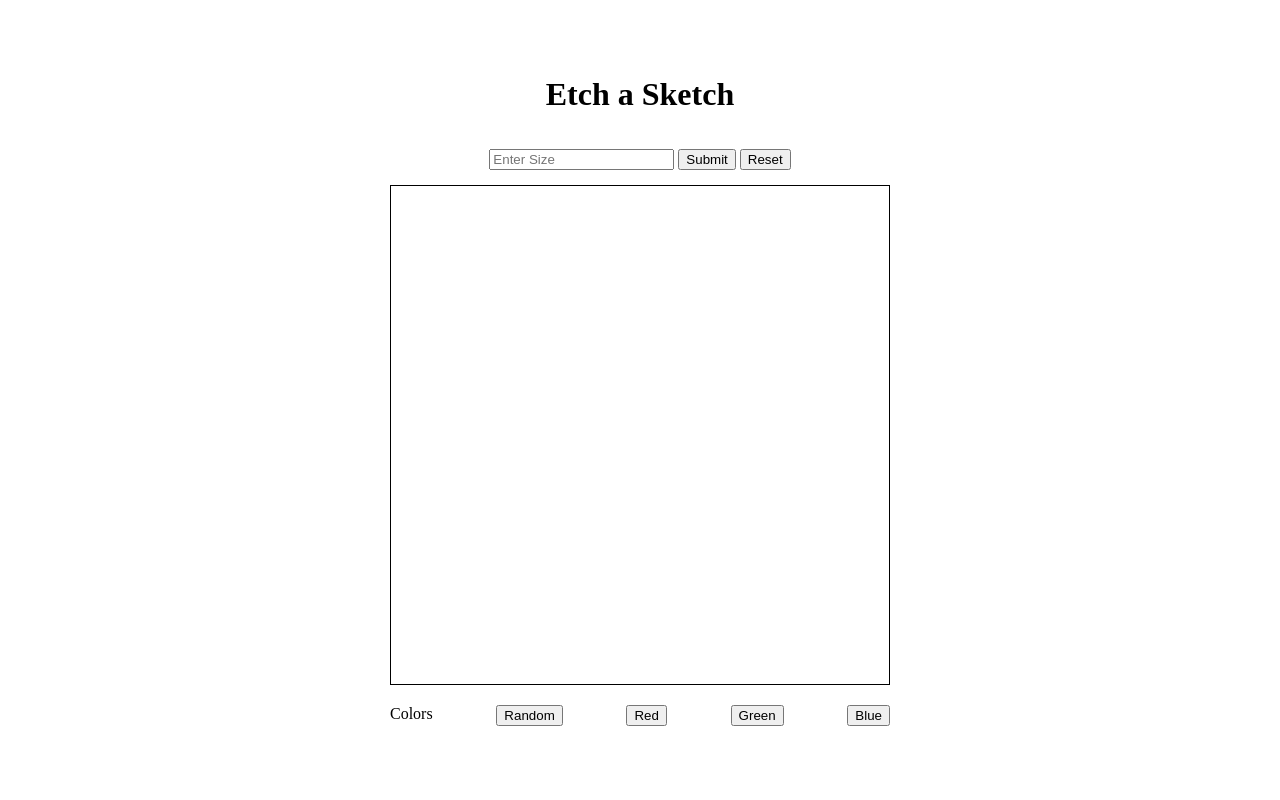
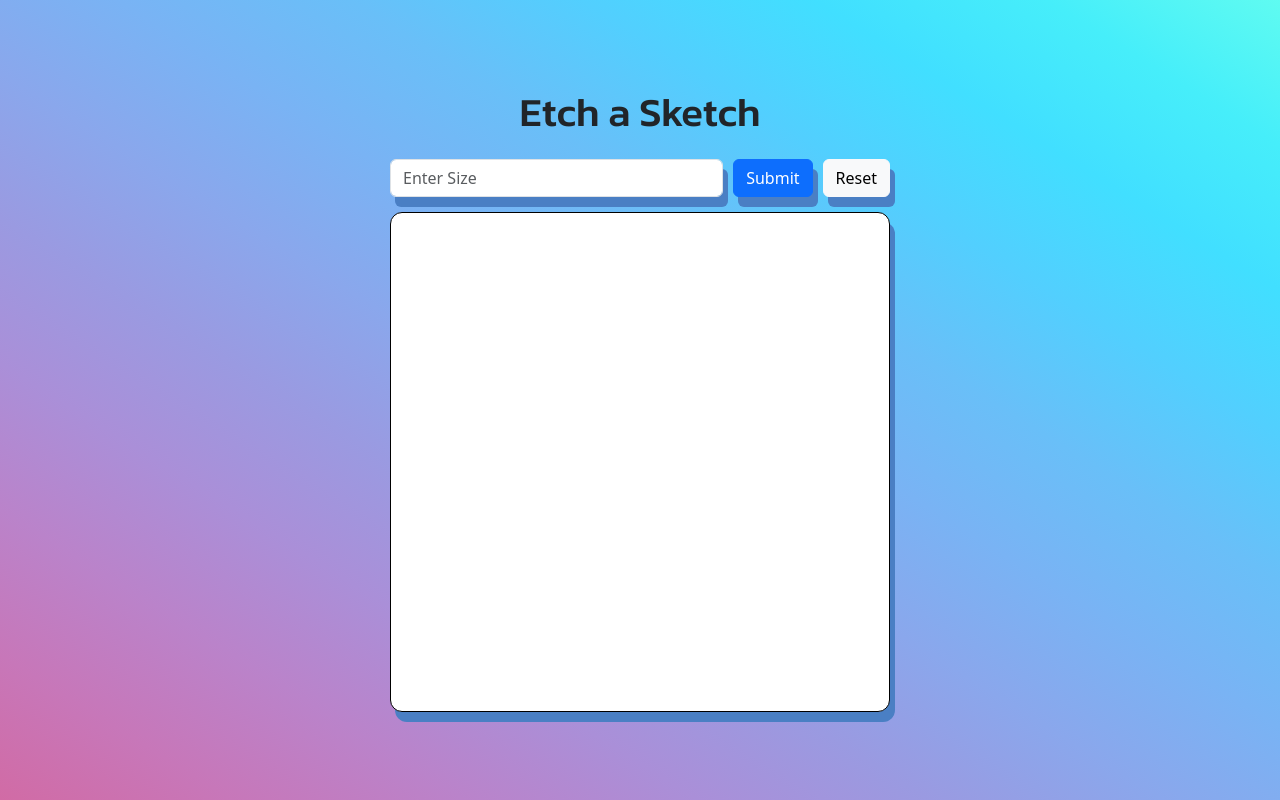
Before and after one commit to rkarldennis/etch-a-sketch, a plain HTML site: page index.html in a window 1280 px wide. Drawn offline with nearby package versions, Linux system fonts and the light colour scheme.

Commit message:
fully functional with css

```diff
--- a/index.html
+++ b/index.html
@@ -1,34 +1,35 @@
 <!DOCTYPE html>
 <html lang="en">
+
 <head>
     <meta charset="UTF-8">
     <meta name="viewport" content="width=device-width, initial-scale=1.0">
     <title>Etch a Sketch</title>
     <link rel="stylesheet" href="./styles.css">
+    <link href="https://cdn.jsdelivr.net/npm/bootstrap@5.3.3/dist/css/bootstrap.min.css" rel="stylesheet"
+        integrity="sha384-QWTKZyjpPEjISv5WaRU9OFeRpok6YctnYmDr5pNlyT2bRjXh0JMhjY6hW+ALEwIH" crossorigin="anonymous">
+    <link rel="preconnect" href="https://fonts.googleapis.com">
+    <link rel="preconnect" href="https://fonts.gstatic.com" crossorigin>
+    <link
+        href="https://fonts.googleapis.com/css2?family=Kanit:ital,wght@0,100;0,200;0,300;0,400;0,500;0,600;0,700;0,800;0,900;1,100;1,200;1,300;1,400;1,500;1,600;1,700;1,800;1,900&family=Montserrat:ital,wght@0,100..900;1,100..900&display=swap"
+        rel="stylesheet">
     <script src="./script.js" defer></script>
 </head>
+
 <body>
     <header>
         <h1>Etch a Sketch</h1>
     </header>
     <div class="size-div">
         <form id="size-form">
-            <input type="text" id="grid-size" placeholder="Enter Size">
-            <button type="submit" id="submit-button">Submit</button>
-            <button type="button" id="reset-button">Reset</button>
+            <input type="text" id="grid-size" placeholder="Enter Size" class="form-control">
+            <button type="submit" id="submit-button" class="btn btn-primary">Submit</button>
+            <button type="button" id="reset-button" class="btn btn-light">Reset</button>
         </form>
     </div>
     </div>
     <div class="board">
     </div>
-    <footer>
-        <div class="change-color">
-            <label for="colorChange">Colors</label>
-            <button>Random</button>
-            <button>Red</button>
-            <button>Green</button>
-            <button>Blue</button>
-        </div>
-    </footer>
 </body>
+
 </html>
--- a/script.js
+++ b/script.js
@@ -4,6 +4,17 @@ const submitButton = document.getElementById("size-form")
 const gridSize = document.getElementById("grid-size")
 const resetButton = document.getElementById("reset-button")
 
+const random = document.getElementById("random")
+const red = document.getElementById("red")
+const green = document.getElementById("green")
+const blue = document.getElementById("blue")
+
+const setRandomColor = () => {
+    const r = Math.floor(Math.random() * 256);
+    const g = Math.floor(Math.random() * 256);
+    const b = Math.floor(Math.random() * 256);
+    return `rgb(${r}, ${g}, ${b})`;
+}
 
 const reset = () => {
     const box = document.querySelectorAll('.box');
@@ -31,12 +42,7 @@ submitButton.addEventListener("submit", (e) => {
 })
 
 
-const randomColor = () => {
-    const r = Math.floor(Math.random() * 256);
-    const g = Math.floor(Math.random() * 256);
-    const b = Math.floor(Math.random() * 256);
-    return `rgb(${r}, ${g}, ${b})`;
-}
+
 
 const makeGrid = (size) => {
     for (let i = 0; i < size * size; i++) {
@@ -46,7 +52,7 @@ const makeGrid = (size) => {
         boxDiv.style.height = `calc(100% / ${size})`;
 
         boxDiv.addEventListener('mouseover', () => {
-            boxDiv.style.backgroundColor = randomColor();
+            boxDiv.style.backgroundColor = setRandomColor();
         });
         board.appendChild(boxDiv)
     }
--- a/styles.css
+++ b/styles.css
@@ -1,3 +1,5 @@
+@import url('https://fonts.googleapis.com/css2?family=Kanit:ital,wght@0,100;0,200;0,300;0,400;0,500;0,600;0,700;0,800;0,900;1,100;1,200;1,300;1,400;1,500;1,600;1,700;1,800;1,900&family=Kanit:ital,wght@0,100..900;1,100..900&display=swap');
+
 html,
 body {
     height: 100%;
@@ -10,17 +12,36 @@ body {
     justify-content: center;
     align-items: center;
     margin: 0;
+
+    background-image: linear-gradient(to right top, #d16ba5, #c777b9, #ba83ca, #aa8fd8, #9a9ae1, #8aa7ec, #79b3f4, #69bff8, #52cffe, #41dfff, #46eefa, #5ffbf1);
+}
+
+h1, input, button {
+    font-family: "Kanit", sans-serif;
+}
+input, button{
+    font-weight: 600;
+    box-shadow: 5px 10px #4a7fc4;
 }
 
 .size-div {
     margin: 15px 0px;
-    width: 400px;
+    width: 500px;
     /* border: 1px solid black; */
     display: flex;
-    justify-content: space-around;
+    justify-content: center;
+    flex-direction: row;
+}
+
+#size-form {
+    display: flex;
+    width: 500px;
+    justify-content: center;
+    gap: 10px;
 }
 
 .board {
+    padding: 10px;
     display: flex;
     flex-wrap: wrap;
     width: 500px;
@@ -28,6 +49,9 @@ body {
     border: 1px solid black;
     background-color: white;
     box-sizing: border-box;
+    border-radius: 12px;
+    padding: 10px;
+    box-shadow: 5px 10px #4a7fc4;
 }
 
 .box {
```
